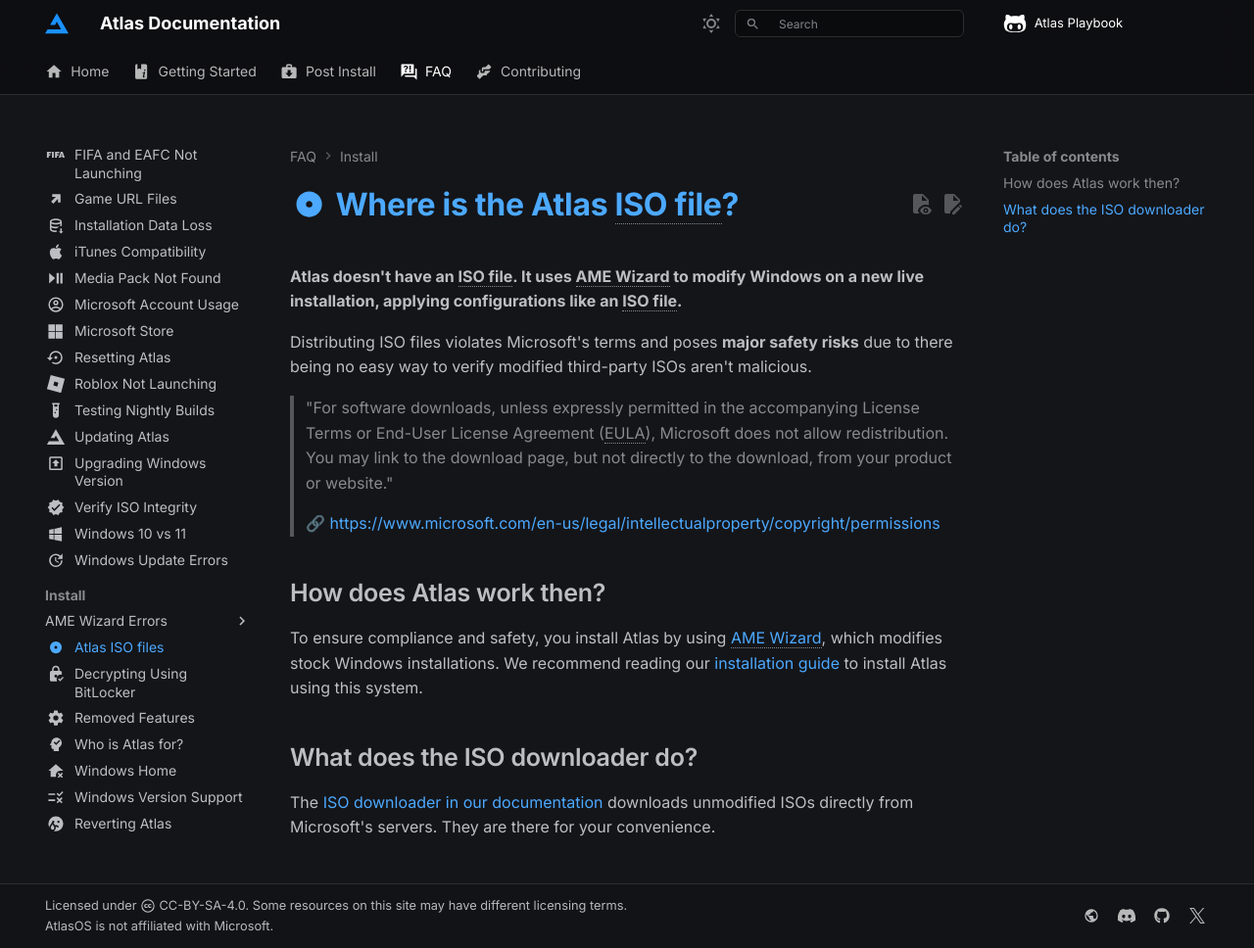
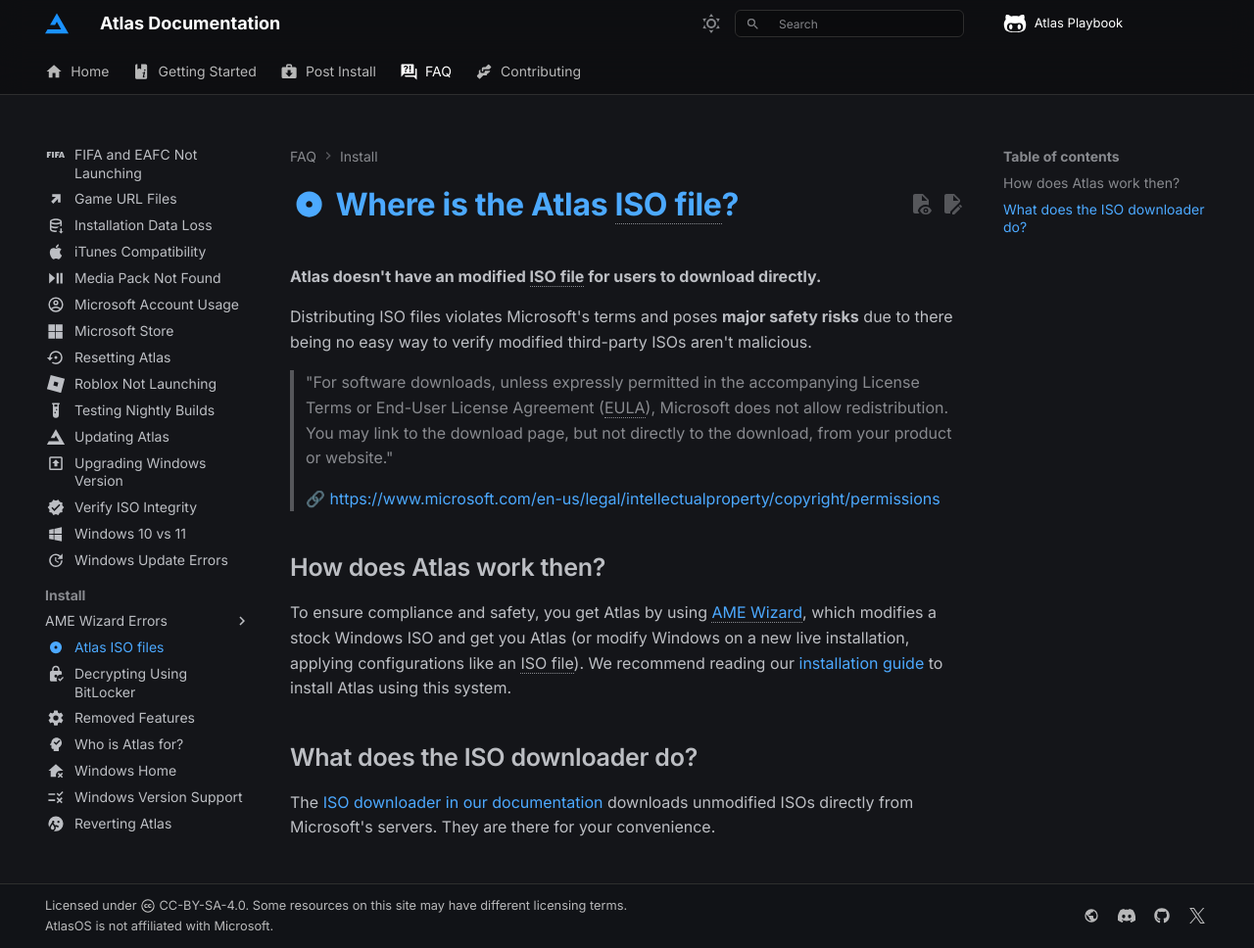
Before and after one commit to Atlas-OS/docs, an MkDocs documentation site: the page built from docs/faq/install-faq/atlas-iso-files.md, in a window 1280 px wide and 968 px high. Shown: the whole window at 98% size. Built offline with MkDocs 1.6.1 and Material for MkDocs 9.7.7, drawn with Linux system fonts in a browser that asks for light colours; some web fonts are replaced; comment, search, counter and statistics services are not loaded.

Commit message:
docs: modify atlas-iso-files.md

```diff
--- a/docs/faq/install-faq/atlas-iso-files.md
+++ b/docs/faq/install-faq/atlas-iso-files.md
@@ -5,7 +5,7 @@ icon: material/disc
 
 # :material-disc: Where is the Atlas ISO file?
 
-**Atlas doesn't have an ISO file. It uses AME Wizard to modify Windows on a new live installation, applying configurations like an ISO file.**
+**Atlas doesn't have an modified ISO file for users to download directly.**
 
 Distributing ISO files violates Microsoft's terms and poses **major safety risks** due to there being no easy way to verify modified third-party ISOs aren't malicious.
 
@@ -15,7 +15,7 @@ Distributing ISO files violates Microsoft's terms and poses **major safety risks
 
 ## How does Atlas work then?
 
-To ensure compliance and safety, you install Atlas by using [AME Wizard](https://ameliorated.io/), which modifies stock Windows installations. We recommend reading our [installation guide](../../getting-started/index.md) to install Atlas using this system.
+To ensure compliance and safety, you get Atlas by using [AME Wizard](https://ameliorated.io/), which modifies a stock Windows ISO and get you Atlas (or modify Windows on a new live installation, applying configurations like an ISO file). We recommend reading our [installation guide](../../getting-started/index.md) to install Atlas using this system.
 
 ## What does the ISO downloader do?
 
```
